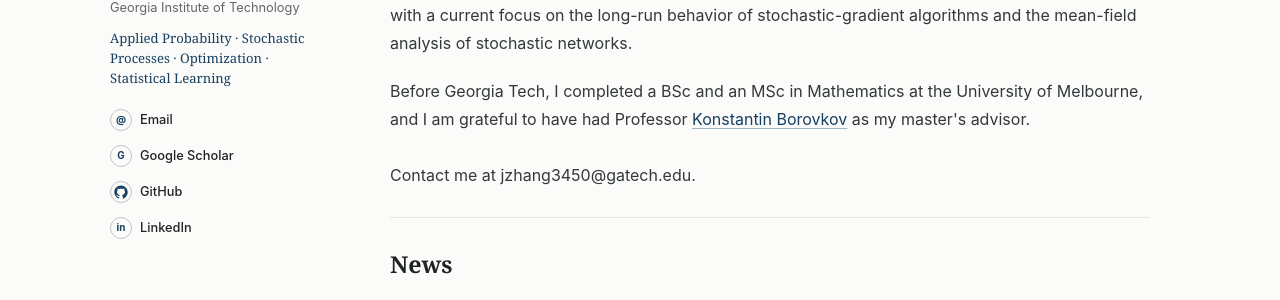
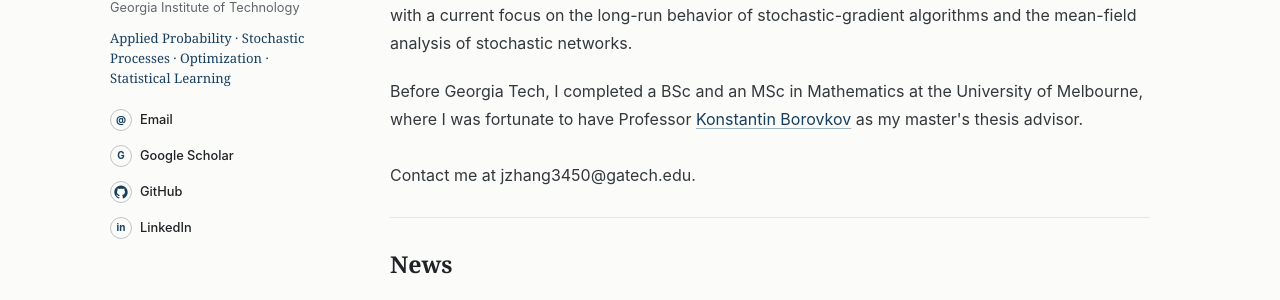
Before and after one commit to JoyZhang25/JoyZhang25.github.io, a Jekyll site: the page built from index.html, in a window 1280 px wide and 1223 px high. Shown: the part 335-635 px from the top of the window. Built offline with Jekyll 4.4.1, drawn with Linux system fonts in a browser that asks for light colours.

Commit message:
Clarify master's thesis advising

```diff
--- a/_data/profile.yml
+++ b/_data/profile.yml
@@ -36,7 +36,7 @@
 about:
   - 'I am a PhD candidate in Mathematics at the Georgia Institute of Technology, where I am fortunate to be co-advised by <a href="https://cmao35.math.gatech.edu/" target="_blank" rel="noopener noreferrer">Cheng Mao</a> and <a href="https://www.debankur-mukherjee.com/" target="_blank" rel="noopener noreferrer">Debankur Mukherjee</a>. I expect to complete my PhD in 2027 or 2028.'
   - 'My research lies in applied probability, stochastic processes, optimization, and statistical learning, with a current focus on the long-run behavior of stochastic-gradient algorithms and the mean-field analysis of stochastic networks.'
-  - 'Before Georgia Tech, I completed a BSc and an MSc in Mathematics at the University of Melbourne, and I am grateful to have had Professor <a href="https://findanexpert.unimelb.edu.au/profile/971-konstantin-borovkov" target="_blank" rel="noopener noreferrer">Konstantin Borovkov</a> as my master&apos;s advisor.'
+  - 'Before Georgia Tech, I completed a BSc and an MSc in Mathematics at the University of Melbourne, where I was fortunate to have Professor <a href="https://findanexpert.unimelb.edu.au/profile/971-konstantin-borovkov" target="_blank" rel="noopener noreferrer">Konstantin Borovkov</a> as my master&apos;s thesis advisor.'
 
 news:
   - date: "07/17/2026"
```
